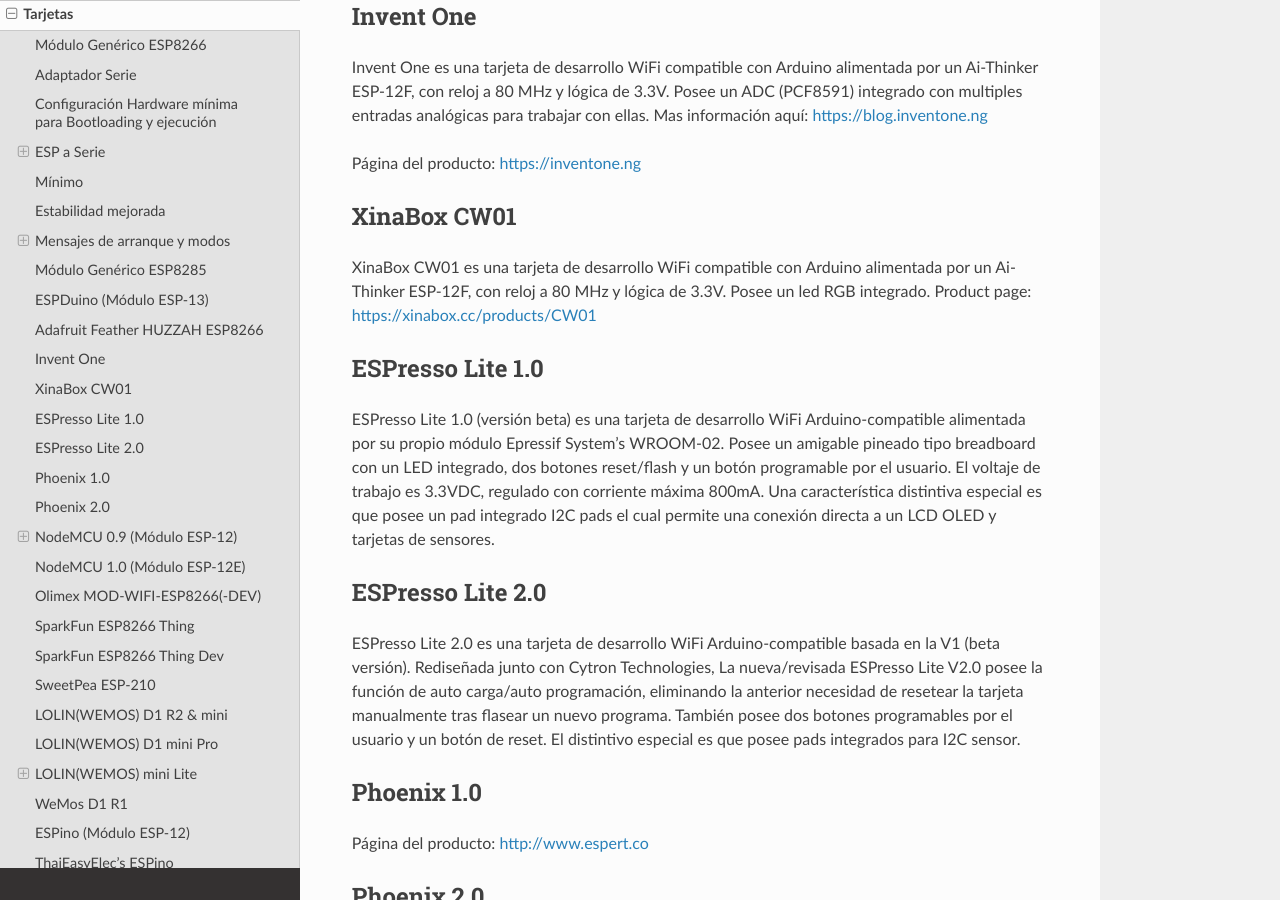
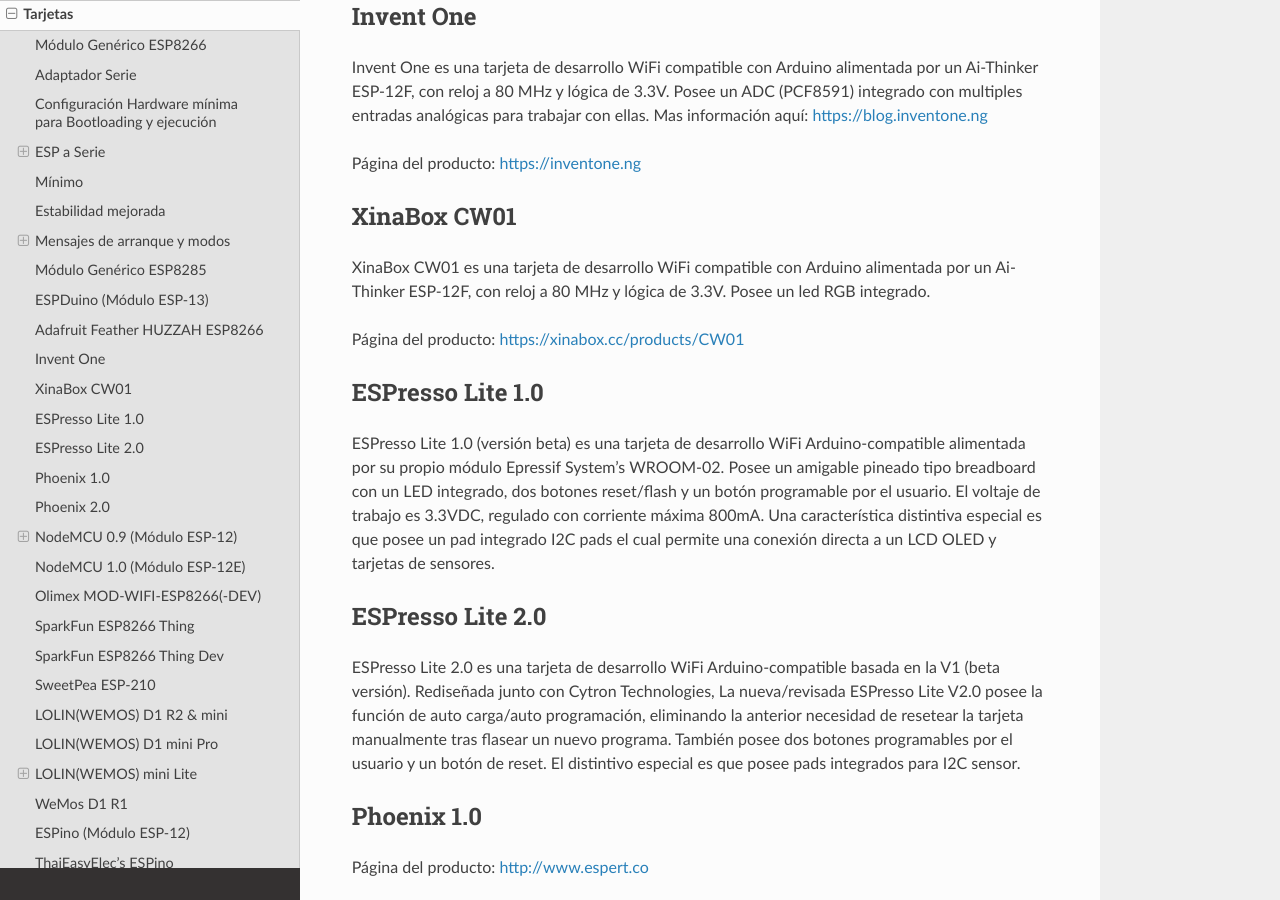
Before and after one commit to lrmoreno007/ESP8266-Arduino-Spanish, a Sphinx documentation site: the page built from doc/boards.rst, in a window 1280 px wide and 900 px high, scrolled down 5772 px. Built offline with Sphinx 7.4.7 and the Read the Docs theme 2.0.0, drawn with Linux system fonts in a browser that asks for light colours.

Commit message:
Update boards.rst

```diff
--- a/doc/boards.rst
+++ b/doc/boards.rst
@@ -226,7 +226,8 @@
 XinaBox CW01
 ------------
 XinaBox CW01  es una tarjeta de desarrollo WiFi compatible con Arduino alimentada por un Ai-Thinker ESP-12F, con reloj a 80 MHz y lógica de 3.3V. Posee un led RGB integrado.
-Product page: https://xinabox.cc/products/CW01
+
+Página del producto: https://xinabox.cc/products/CW01
 
 ESPresso Lite 1.0
 -----------------
```
